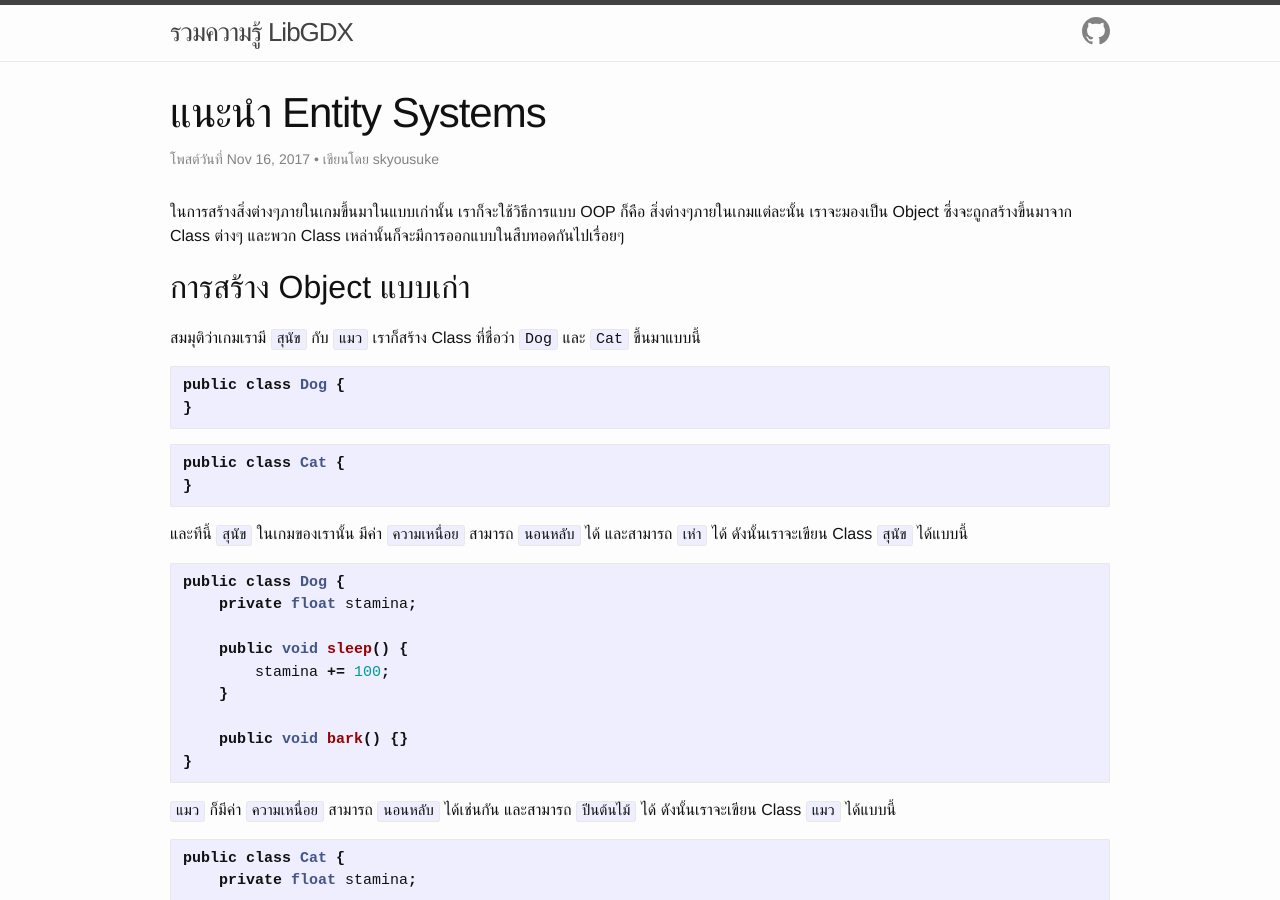
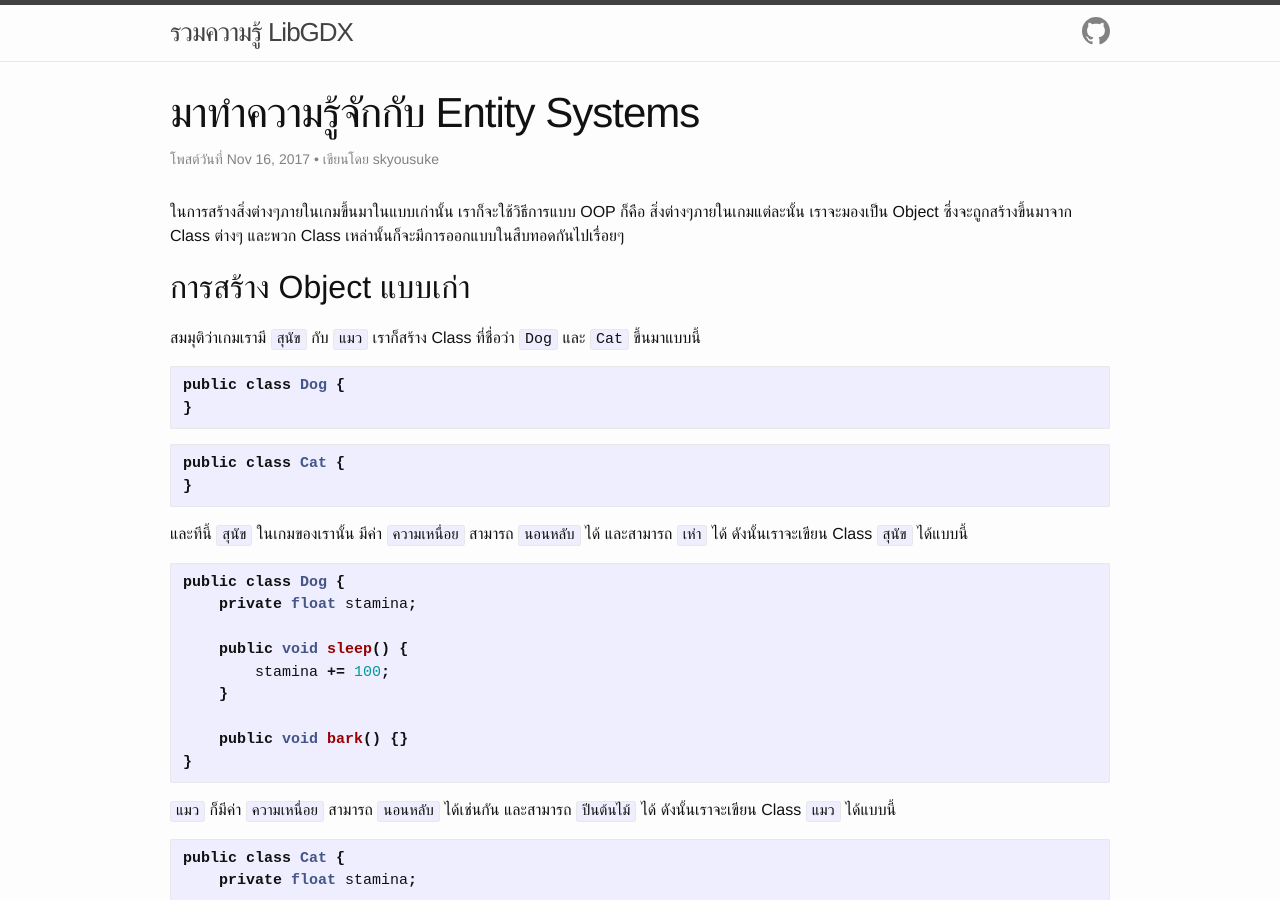
Before and after one commit to S-Kyousuke/libgdx-tutorial, a Jekyll site: the page built from _posts/2017-11-16-ces-1.md, in a window 1280 px wide and 900 px high. Built offline with Jekyll 4.4.1, drawn with Linux system fonts in a browser that asks for light colours.

Commit message:
Update 2017-11-16-ces-1.md

```diff
--- a/_posts/2017-11-16-ces-1.md
+++ b/_posts/2017-11-16-ces-1.md
@@ -1,7 +1,7 @@
 ---
 layout: post
 author: skyousuke
-title: "แนะนำ Entity Systems"
+title: "มาทำความรู้จักกับ Entity Systems"
 category: entity-systems
 image: "https://telluric-chimneys.000webhostapp.com/images/ces-0.jpg"
 lang: th_TH
```
